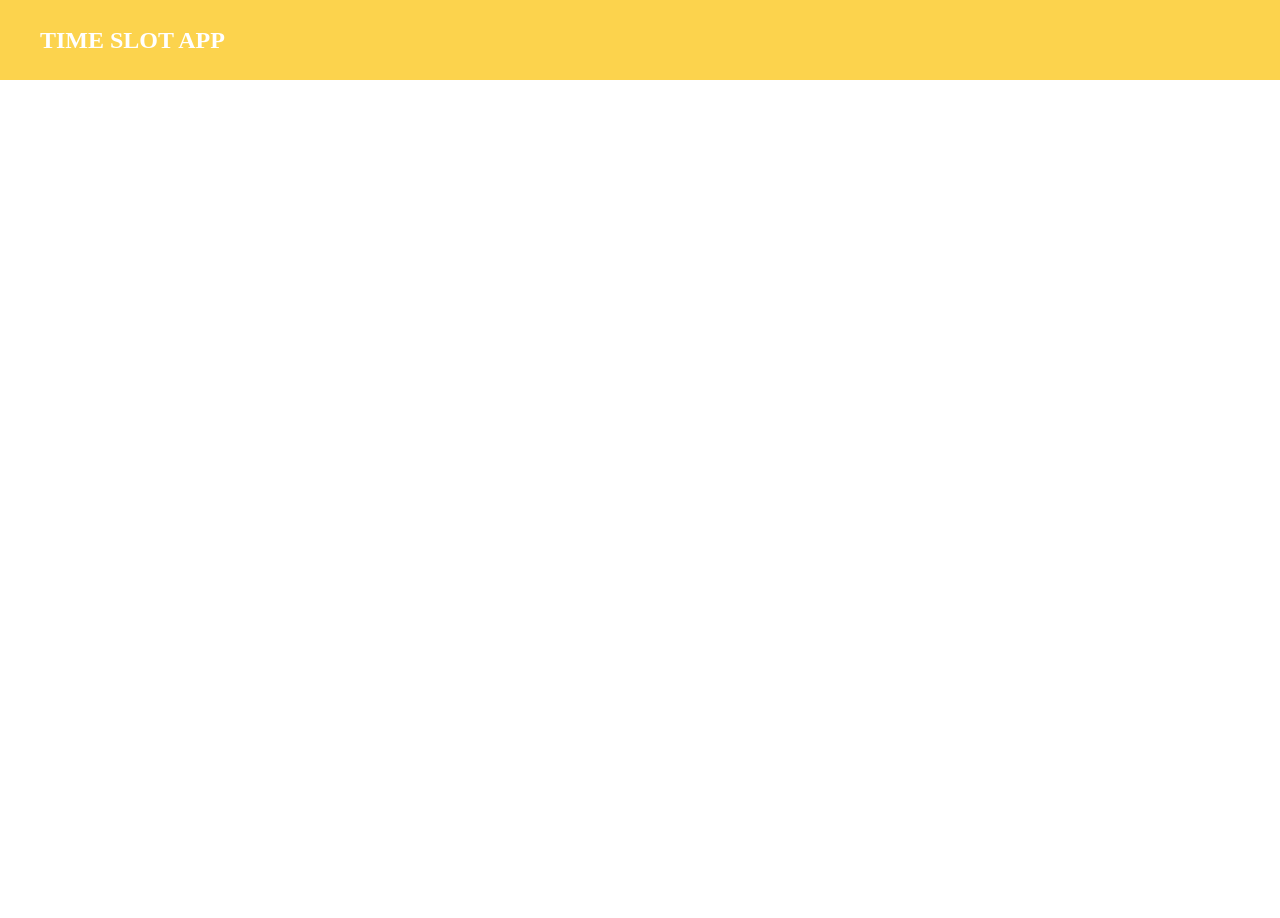
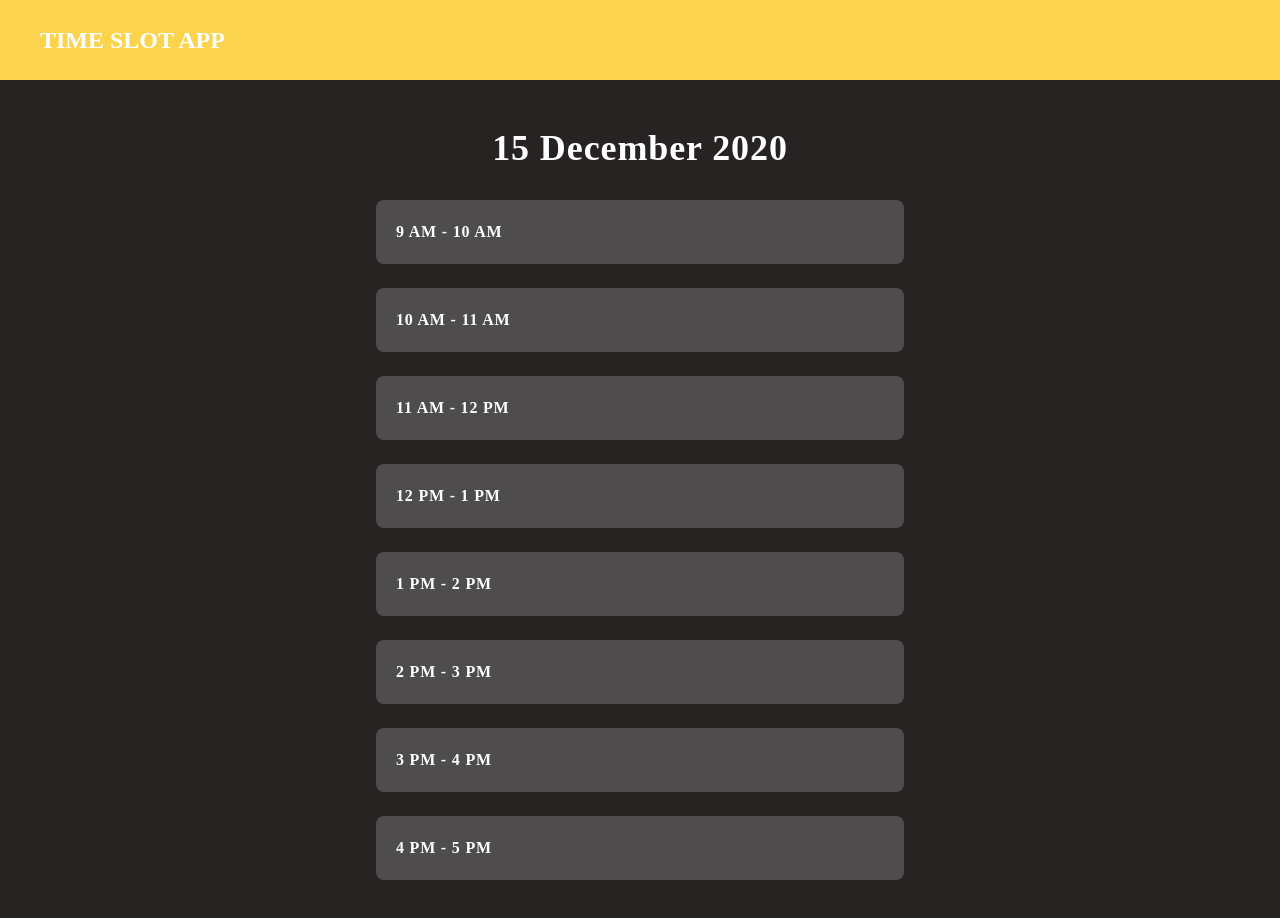
Before and after one commit to sruthi-98/Time-Slot-App, a React (Create React App) app: page / in a window 1280 px wide. Shown: the top 918 px of the page. Built offline with nearby package versions, Linux system fonts and the light colour scheme.

Commit message:
Add global styles

```diff
--- a/src/index.css
+++ b/src/index.css
@@ -6,4 +6,9 @@
 
 * {
     font-family: 'Montserrat';
+    background-color: #262322;
 }
+
+li, input {
+    background-color: #4E4C4C;
+}
```
